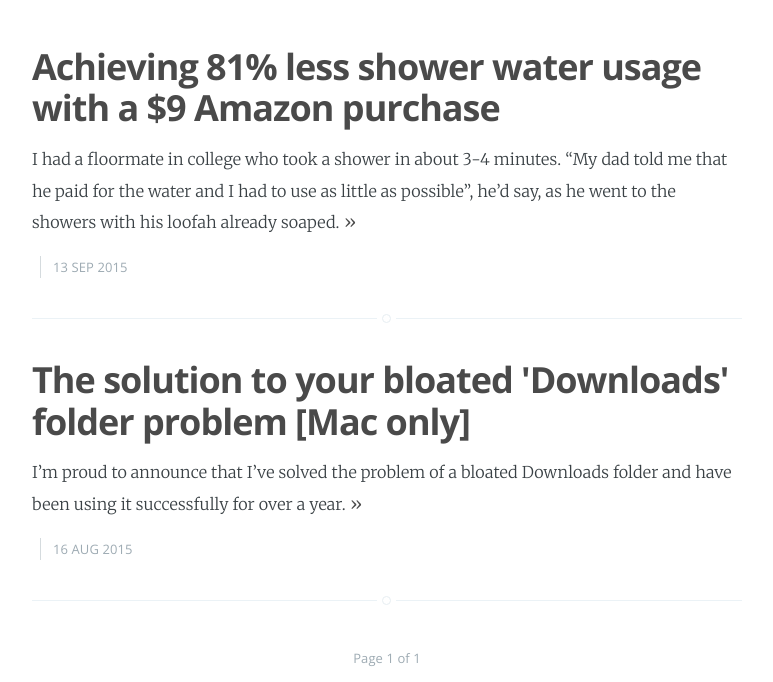
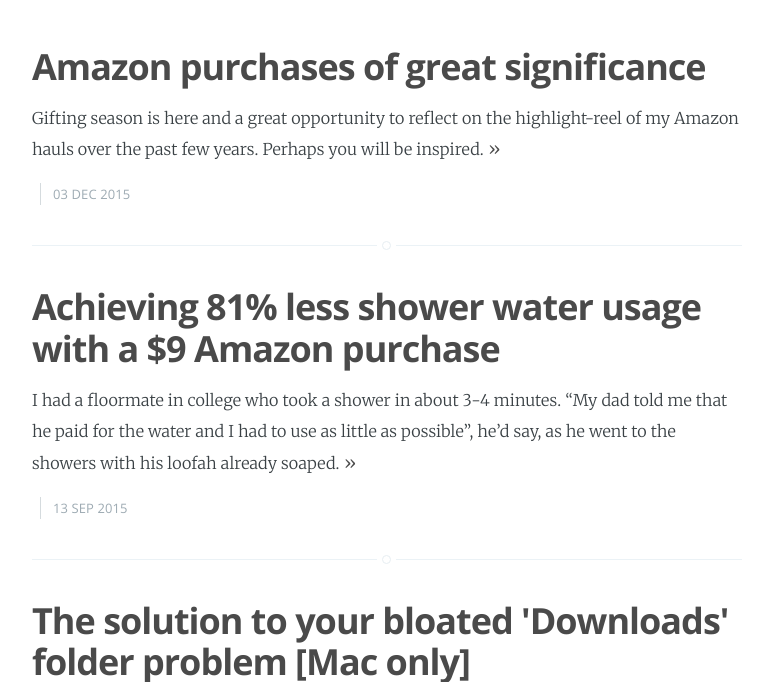
Before and after one commit to a17levine/a17levine.github.io, a Jekyll site: the page built from index.html, in a window 1280 px wide and 900 px high, scrolled down 686 px, cut to the strip 218-900 px from the top of the window. Shown: the whole strip, without its empty margins (253-1026 px from the left). Built offline with Jekyll 4.4.1, drawn with Linux system fonts in a browser that asks for light colours; nearby versions of some CDN libraries; Markdown is read by kramdown in place of the engine named in the settings; the list of posts is cut into pages by our own code; some of the changed lines change nothing that is shown.

Commit message:
Amazon blog

```diff
--- a/_config.yml
+++ b/_config.yml
@@ -18,4 +18,4 @@
 # Details for the RSS feed generator
 url:            'http://alevee.me'
 author:         'Alex Levine'
-author_description: 'Web developer living in Austin, Texas. Developer at vThreat. I write about life, tech, business, food, and travel.'
+author_description: 'Web Developer living in Austin, Texas. Lead Developer at vThreat. I write about life, tech, business, food, and travel.'
--- /dev/null
+++ b/_posts/2015-12-03-amazon.markdown
@@ -0,0 +1,37 @@
+---
+layout: post
+title:  "Amazon purchases of great significance"
+date:   2015-12-03 10:18:00
+categories:
+published: true
+description: "Gifting season is here. Here are the highlights of my Amazon hauls over the past few years."
+image: ''
+---
+Gifting season is here and a great opportunity to reflect on the highlight-reel of my Amazon hauls over the past few years. Perhaps you will be inspired.
+
+## Hold my phone ... and the one I buy after that
+
+The universal car mount is a beautiful thing and it's not just for Uber drivers. This thing is so damn cheap and has fit my phones as I change them since the design isn't phone-specific. In addition, often times a friend hands you their phone to use for navigation so it fits theirs too. It's really a beautiful thing, and safer to do navigation with.
+
+
+## Skip the paper towels (and drying rack)
+
+So real talk, I didn't think kitchen towels could be absorbent. Even if I was cleaning up water, if it REALLY had to be dry I'd opt for the paper towel every time. Dish towels are cute for looking like you're saving the world. When it really comes down to getting something dry, there is just nothing like those conflict rags with the burly lumberjack smiling approvingly of your leaving nothing of this Earth for your grandchildren.
+
+I was totally wrong.
+
+I almost woke the neighbors in my giddy excitement drying my first pan with this towel. It left no water behind at all. I went over to Charlotte and had her stop what she was doing to witness this towel in action. It was a show stopper and the reviews will give you the same story.
+
+An unexpected benefit was being able to dry my hands much more quickly and completely. I found myself avoiding rinsing random cooking stuff off my hands because I didn't want to deal with drying my hands afterwards. Now I can't wait to wash my hands so I can dry them and it was as if nothing happened. It's worth noting that one of these towels is in our bathroom now.
+
+## Your own personal tea
+
+Living in post-Teavana America means you're probably drinking tea loose leaf and through a glass teapot/cup. I'm a fan of this. Loose leaf tea is definitely better and steeping tea in glass vessels adds a whole dimension of romance and aesthetic to the experience.
+
+If you haven't tried it, it's very visually appealing and adds to a scene similarly to the way a nice plant being used as a focal point does.
+
+The old school way of brewing a tea using loose leaf tea was to use a tea bag or metal tea 'bomb' of sorts which wasn't very interesting. With this teapot, I not only get a cool look but I get to serve myself tea from my own personal teapot. I get the same sort of joy opening single-serving cups of water from a meal on a long-haul flight or using a single-serving shampoo at a hotel. It's fantastic.
+
+## Bugs be like: 'yo let’s trap ourselves'
+
+For some reason various
```
